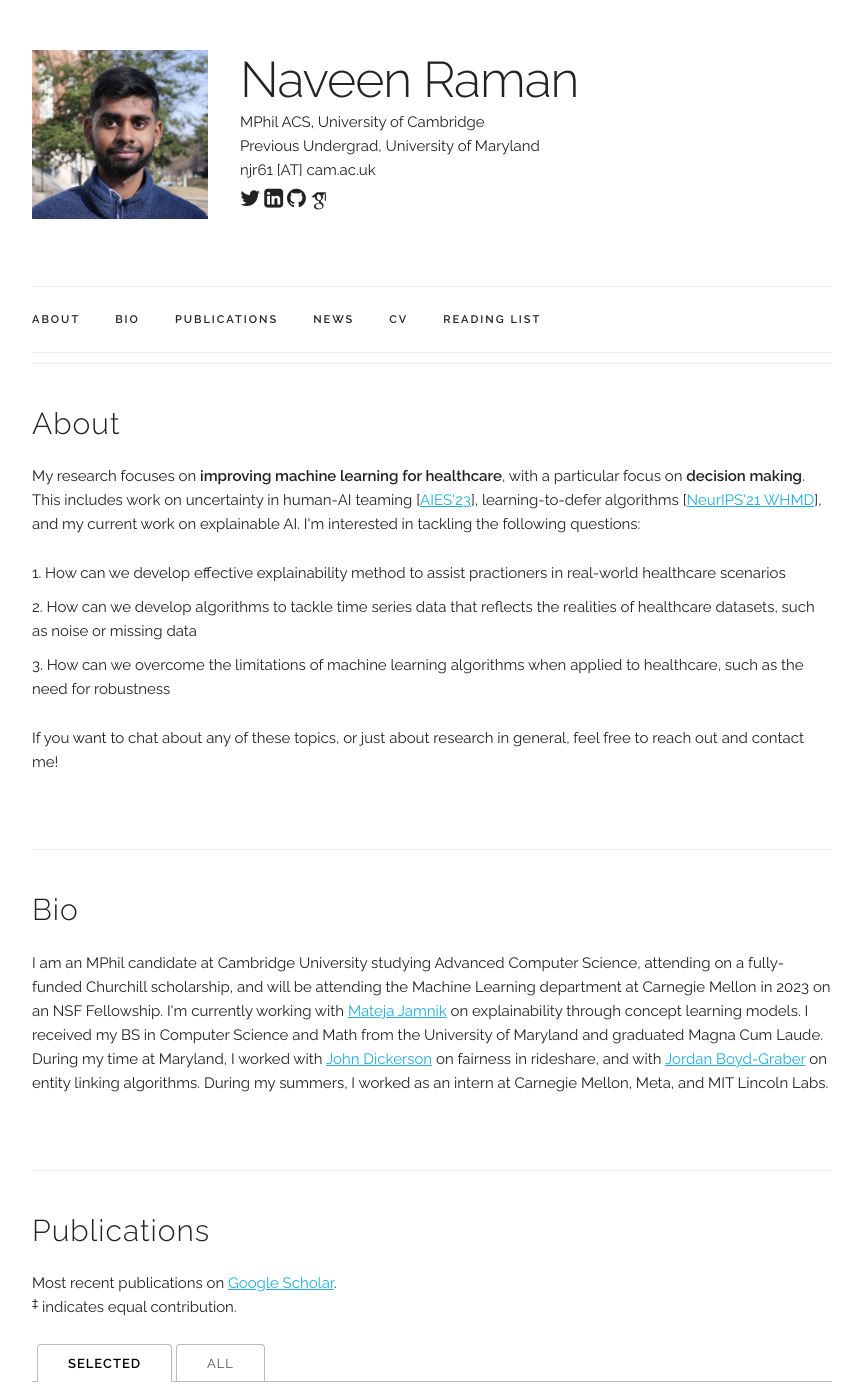
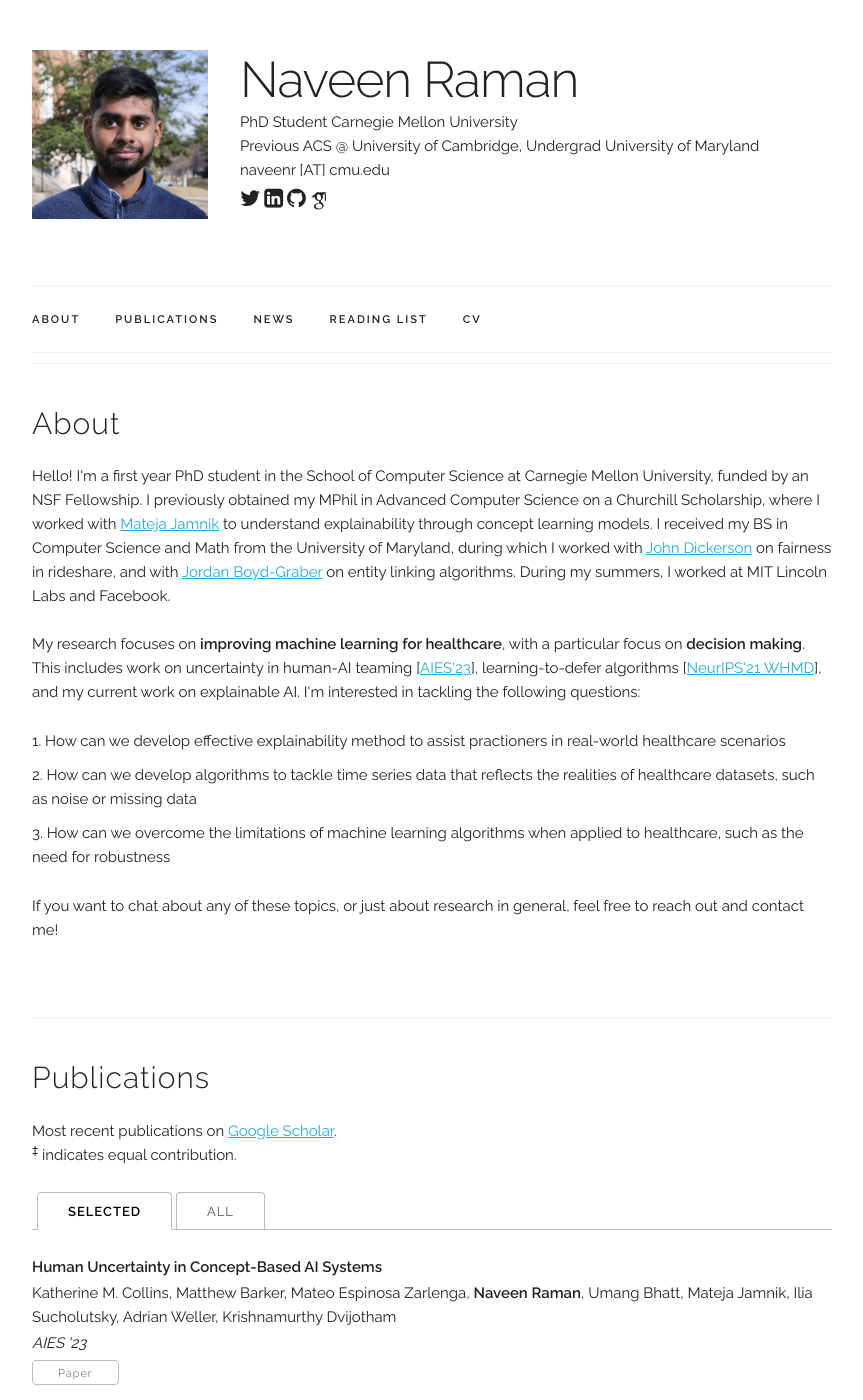
Before and after one commit to naveenr414/naveenr414.github.io, a Jekyll site: the page built from index.html, in a window 1280 px wide and 1400 px high. Shown: the whole window, without its empty margins (208-1071 px from the left). Built offline with Jekyll 4.4.1, drawn with Linux system fonts in a browser that asks for light colours; some web fonts are replaced; some of the changed text lies outside the part shown.

Commit message:
Updated website

```diff
--- a/_data/main_info.yaml
+++ b/_data/main_info.yaml
@@ -1,7 +1,7 @@
 name: "Naveen Raman"
-title: "MPhil ACS, University of Cambridge <br />
-Previous Undergrad, University of Maryland"
-email: "njr61 [AT] cam.ac.uk"
+title: "PhD Student Carnegie Mellon University <br />
+Previous ACS @ University of Cambridge, Undergrad University of Maryland"
+email: "naveenr [AT] cmu.edu"
 profile_pic: "/assets/profile-pics/headshot_4.PNG"
 twitter: "https://twitter.com/NaveenJRaman"
 linkedin: "https://www.linkedin.com/in/naveen-raman/"
--- a/_data/reading.yaml
+++ b/_data/reading.yaml
@@ -27,6 +27,9 @@
     - title: "A Promised Land"
       author: Barack Obama
       url: https://www.goodreads.com/book/show/55361205-a-promised-land
+    - title: "Harlem Shuffle"
+      author: Colson Whitehead
+      url: https://www.goodreads.com/ru/book/show/54626223-harlem-shuffle
 - year: '2022'
   books:
     - title: "The Masters and the Slaves"
--- a/_layouts/default.html
+++ b/_layouts/default.html
@@ -101,11 +101,12 @@
       <div class="container">
         <ul class="navbar-list">
           <li class="navbar-item"><a class="navbar-link" href={{ "/index.html#about" | prepend: site.baseurl }}>About</a></li>
-          <li class="navbar-item"><a class="navbar-link" href={{ "/index.html#bio" | prepend: site.baseurl }}>Bio</a></li>
           <li class="navbar-item"><a class="navbar-link" href={{ "/index.html#publications" | prepend: site.baseurl }}>Publications</a></li>
           <li class="navbar-item"><a class="navbar-link" href={{ "/index.html#news" | prepend: site.baseurl }}>News</a></li>
-        <li class="navbar-item"><a class="navbar-link" href={{ "assets/cv/Naveen_Raman_CV.pdf" | prepend: site.baseurl}}>CV</a></li>
   <li class="navbar-item"><a class="navbar-link" href={{ "/index.html#reading" | prepend: site.baseurl }}>Reading List</a></li>
+          <!-- <li class="navbar-item"><a class="navbar-link" href={{ "/writing.html" | prepend: site.baseurl }}>Writing</a></li> -->
+          <li class="navbar-item"><a class="navbar-link" href={{ "assets/cv/Naveen_Raman_CV.pdf" | prepend: site.baseurl}}>CV</a></li>
+
 
         </ul>
       </div>
--- a/index.html
+++ b/index.html
@@ -7,6 +7,11 @@ title: Home
 <div class="docs-section">
   <h4>About</h4>
   <p>
+  Hello! I'm a first year PhD student in the School of Computer Science at Carnegie Mellon University, funded by an NSF Fellowship.
+  I previously obtained my MPhil in Advanced Computer Science on a Churchill Scholarship, where I worked with <a href="https://www.cl.cam.ac.uk/~mj201/" target="_blank">Mateja Jamnik</a> to understand explainability through concept learning models.
+  I received my BS in Computer Science and Math from the University of Maryland, during which I worked with <a href="http://johnpdickerson.com" target="_blank">John Dickerson</a> on fairness in rideshare, and with <a href="http://www.umiacs.umd.edu/user.php?path=jbg" target="_blank">Jordan Boyd-Graber</a> on entity linking algorithms.
+  During my summers, I worked at MIT Lincoln Labs and Facebook.
+  <br /> <br />
   My research focuses on <b>improving machine learning for healthcare</b>, with a particular focus on <b>decision making</b>.
   This includes work on uncertainty in human-AI teaming [<a href="https://arxiv.org/abs/2303.12872" target="_blank">AIES'23</a>], learning-to-defer algorithms [<a href="https://arxiv.org/abs/2112.10768" target="_blank">NeurIPS'21 WHMD</a>], and my current work on explainable AI.
   I'm interested in tackling the following questions:
@@ -15,20 +20,8 @@ title: Home
     <li> How can we develop algorithms to tackle time series data that reflects the realities of healthcare datasets, such as noise or missing data </li>
     <li> How can we overcome the limitations of machine learning algorithms when applied to healthcare, such as the need for robustness
   </ol>
+
   If you want to chat about any of these topics, or just about research in general, feel free to reach out and contact me!
-  </p>
-</div>
-
-<!-- ========== BIO ========== -->
-<span class="anchor" id="bio"></span>
-<div class="docs-section">
-  <h4>Bio</h4>
-  <p>
-  I am an MPhil candidate at Cambridge University studying Advanced Computer Science, attending on a fully-funded Churchill scholarship, and will be attending the Machine Learning department at Carnegie Mellon in 2023 on an NSF Fellowship.
-  I'm currently working with <a href="https://www.cl.cam.ac.uk/~mj201/" target="_blank">Mateja Jamnik</a> on explainability through concept learning models.
-  I received my BS in Computer Science and Math from the University of Maryland and graduated Magna Cum Laude.
-  During my time at Maryland, I worked with <a href="http://johnpdickerson.com" target="_blank">John Dickerson</a> on fairness in rideshare, and with <a href="http://www.umiacs.umd.edu/user.php?path=jbg" target="_blank">Jordan Boyd-Graber</a> on entity linking algorithms.
-  During my summers, I worked as an intern at Carnegie Mellon, Meta, and MIT Lincoln Labs.
   </p>
 </div>
 
```
Also changed, not shown: _data/news.yaml (+8 -0 lines), writing.html (added, +11 -0 lines), writing/test.html (added, +8 -0 lines), 1 other file.
